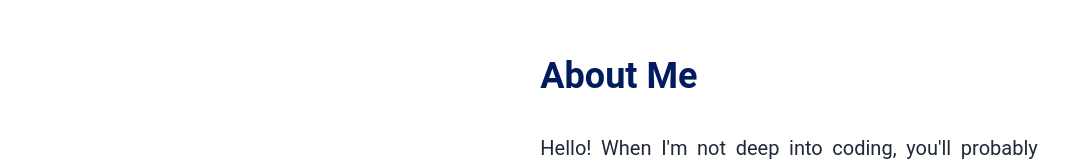
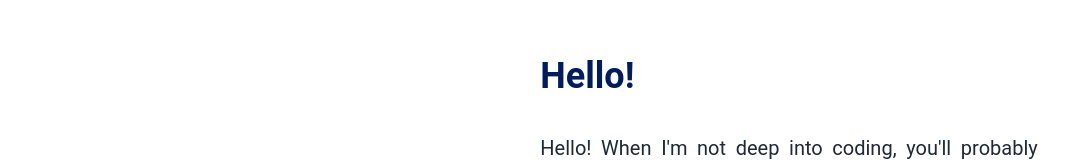
Before and after one commit to RiniJ7/rini-portfolio-v3, a React (Create React App) app: page / in a window 1280 px wide. Shown: the part 3798-3960 px from the top of the page, without its empty margins (157-1226 px from the left). Built offline with nearby package versions, Linux system fonts and the light colour scheme.

Commit message:
title changed

```diff
--- a/src/components/About.jsx
+++ b/src/components/About.jsx
@@ -28,7 +28,7 @@ const About = () => {
 
         <div className="hero--section--content--box about--section--box">
           <div className="hero--section--content">
-            <h1 className="py-4 text-4xl font-bold text-center text-[#001b5e]">About Me</h1>
+            <h1 className="py-4 text-4xl font-bold text-center text-[#001b5e]">Hello!</h1>
             <p className="text-base sm:text-lg md:text-xl lg:text-xl sm:pb-4 md:pb-4 lg:pb-8 text-gray-800 text-justify">
               Hello! When I'm not deep into coding, you'll probably catch me practicing dance moves, exploring hiking trails, or getting lost in an art project. I love discovering new places and diving into creative pursuits—they keep my mind fresh and my spirit inspired.
             </p>
```
